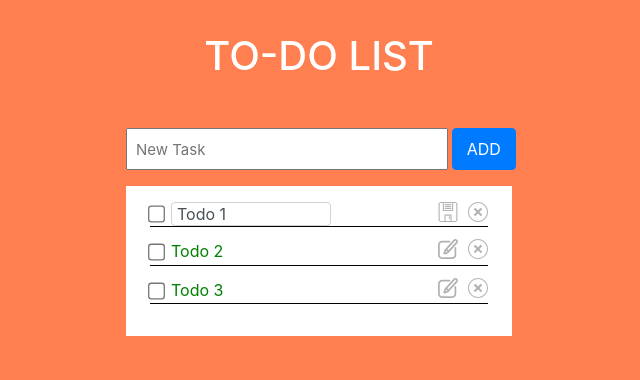
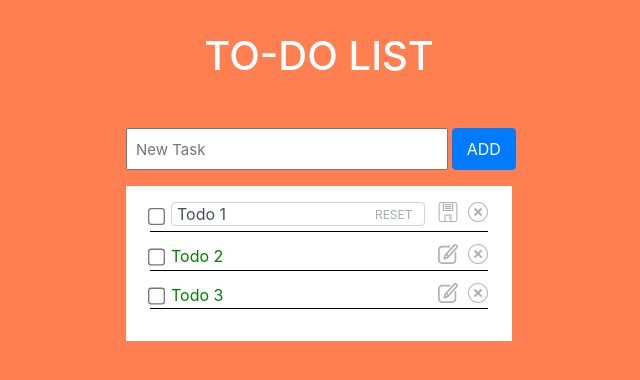
Before and after one commit to huyviet1995/todolist-vue, a Vue app: page / in a window 1280 px wide. Both pictures are taken after a click on the picture 754 px from the left and 212 px from the top of the page. Shown: the top 380 px of the page, without its empty margins (321-961 px from the left). Built offline with nearby package versions, Linux system fonts and the light colour scheme.

Commit message:
Adding the reset button when the edit mode is opne

```diff
--- a/src/components/TodoItem.vue
+++ b/src/components/TodoItem.vue
@@ -9,9 +9,10 @@
     <span v-if="!editMode">
       {{ label }}
     </span>
-    <span v-else>
+    <form v-else>
       <input type="text" class="form-control" :value="label" />
-    </span>
+      <span class="btn-reset text-secondary">Reset</span>
+    </form>
     <div class="buttons-container">
       <template v-if="!editMode">
         <img
@@ -68,14 +69,38 @@ input[type="checkbox"] {
 }
 
 input[type="text"] {
-  width: 60%;
   height: 24px;
   padding-left: 5px;
+  margin-bottom: 5px;
 }
 
 .completed {
   text-decoration: line-through;
   color: red;
+}
+
+form {
+  width: 75%;
+  position: relative;
+}
+
+.btn-reset {
+  position: absolute;
+  display: flex;
+  align-items: center;
+  margin-right: auto;
+  right: 2px;
+  bottom: 3px;
+  height: 90%;
+  width: fit-content;
+  font-size: 12px;
+  opacity: 0.6;
+  line-height: 100%;
+  text-transform: uppercase;
+  margin-right: 5px;
+  padding-left: 5px;
+  padding-right: 5px;
+  cursor: pointer;
 }
 
 .buttons-container {
```
